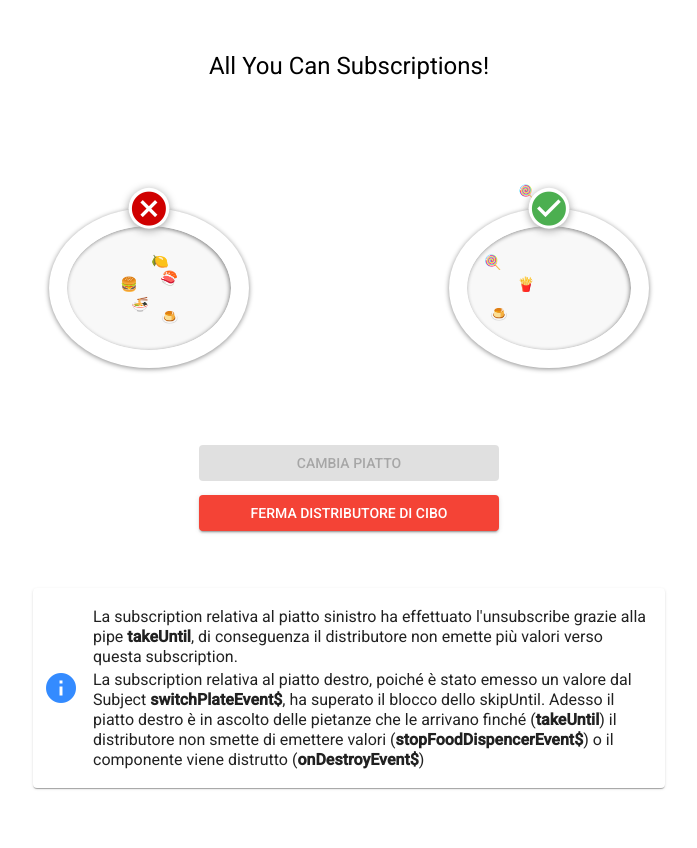
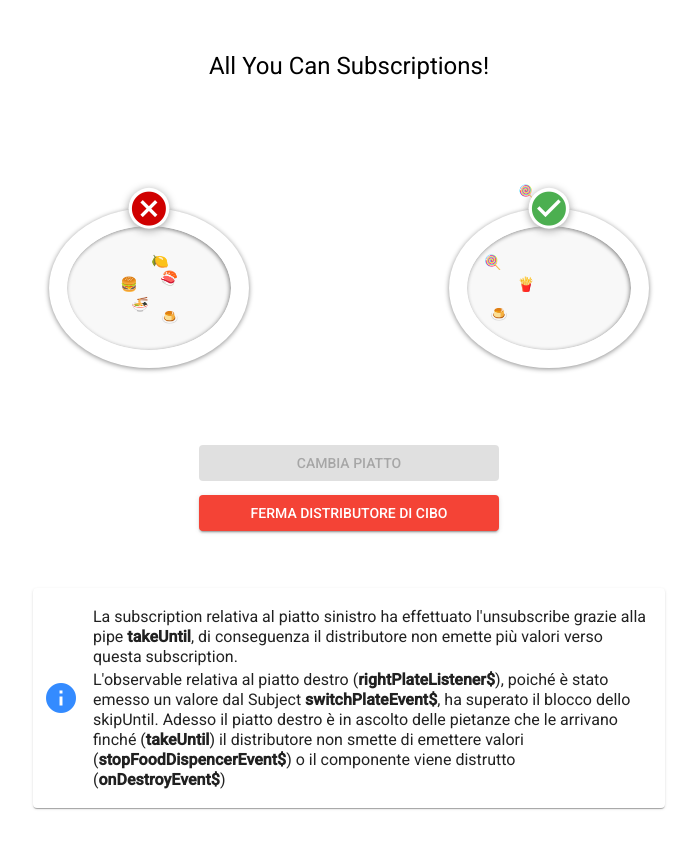
Before and after one commit to cri99/take-skip-until-example, an Angular app: page / in a window 1280 px wide. Both pictures are taken after a click on the button "CAMBIA PIATTO". Shown: the whole page, without its empty margins (1-698 px from the left). Built offline with nearby package versions, Linux system fonts and the light colour scheme.

Commit message:
correzione errori ortografici

```diff
--- a/src/app/app.component.html
+++ b/src/app/app.component.html
@@ -63,7 +63,7 @@
                     di conseguenza il distributore non emette più valori verso questa subscription.
                 </div>
                 <div class = "step-paragraph">
-                    La subscription relativa al piatto destro, poiché è stato emesso un valore dal Subject <strong>switchPlateEvent$</strong>, ha superato il blocco dello skipUntil.
+                    L'observable relativa al piatto destro (<strong>rightPlateListener$</strong>), poiché è stato emesso un valore dal Subject <strong>switchPlateEvent$</strong>, ha superato il blocco dello skipUntil.
                     Adesso il piatto destro è in ascolto delle pietanze che le arrivano finché (<strong>takeUntil</strong>) il distributore non smette di emettere valori (<strong>stopFoodDispencerEvent$</strong>) o
                     il componente viene distrutto (<strong>onDestroyEvent$</strong>)
                 </div>
```
